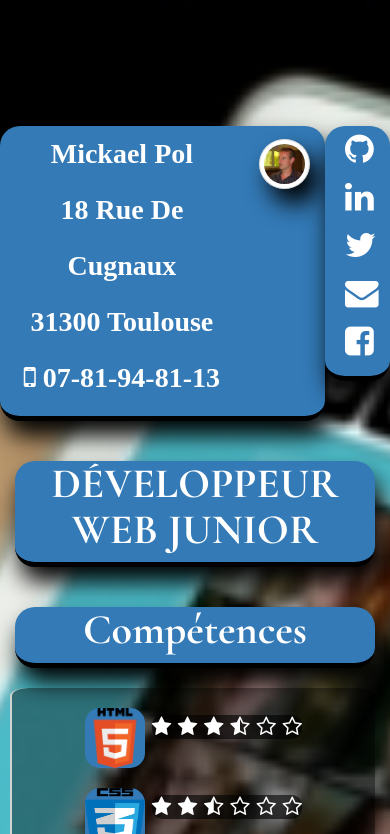
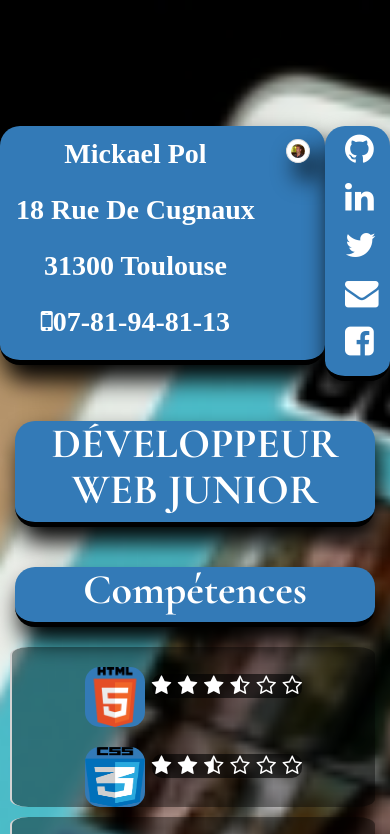
Before and after one commit to mickaelpol/cv-bootstrap, a website: page index.html in a window 390 px wide. Shown: the top 834 px of the page. Drawn offline with nearby package versions, Linux system fonts and the light colour scheme; a web font is replaced by a local one.

Commit message:
modif telephone2

```diff
--- a/index.html
+++ b/index.html
@@ -50,16 +50,16 @@
 		<div class="row">
 			<div class="col-lg-6 col-md-10 col-sm-10 col-xs-10 ">
 				<div class="row encadrement bg-primary">
-					<div class="col-lg-6 col-md-6 col-xs-9 col-sm-9">
+					<div class="col-lg-6 col-md-6 col-xs-10 col-sm-10">
 						<ul class="presentation list-unstyled text-center text-capitalize">
 							<li>Mickael pol</li>
 							<li>18 Rue de cugnaux</li>
 							<li>31300 Toulouse</li>
-							<li><i class="fa fa-mobile" aria-hidden="true"></i>  07-81-94-81-13
+							<li><i class="fa fa-mobile" aria-hidden="true"></i>07-81-94-81-13
 							</li>
 						</ul>
 					</div>
-					<div class="col-lg-3 col-md-3 col-xs-3  col-sm-3">
+					<div class="col-lg-3 col-md-3 col-xs-2  col-sm-2">
 						<img src="./image/photoprofil.jpeg" class="img-responsive img-thumbnail img-circle">
 					</div>
 				</div>
```
